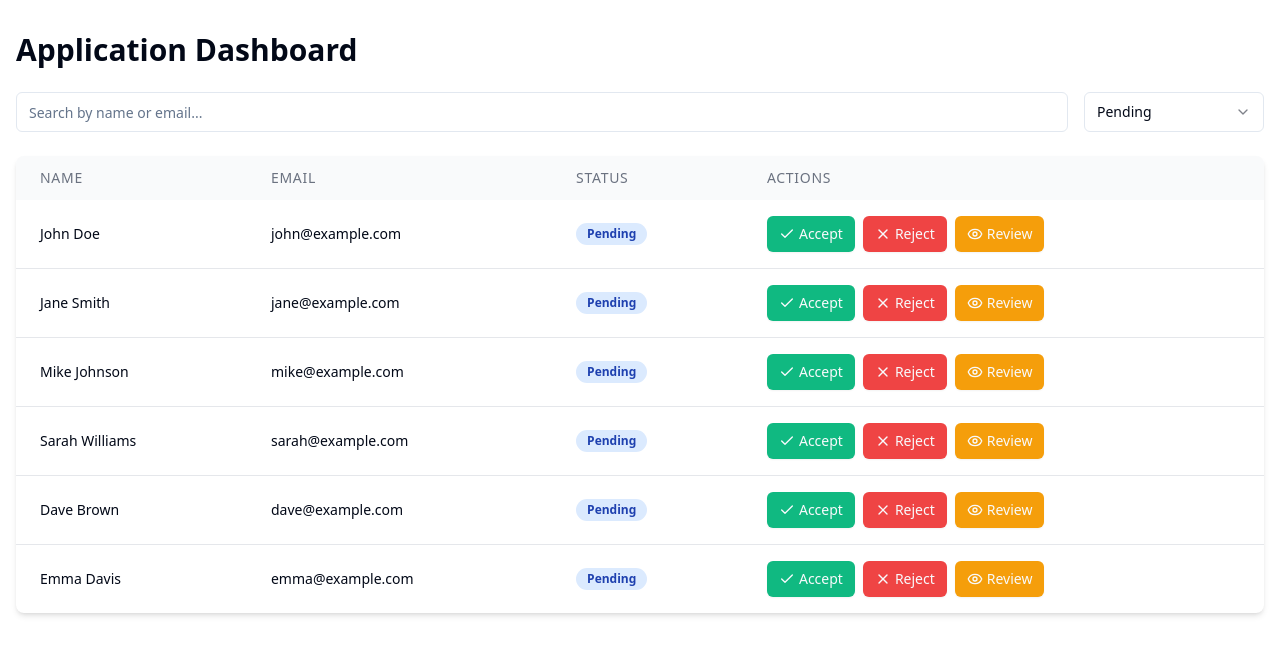
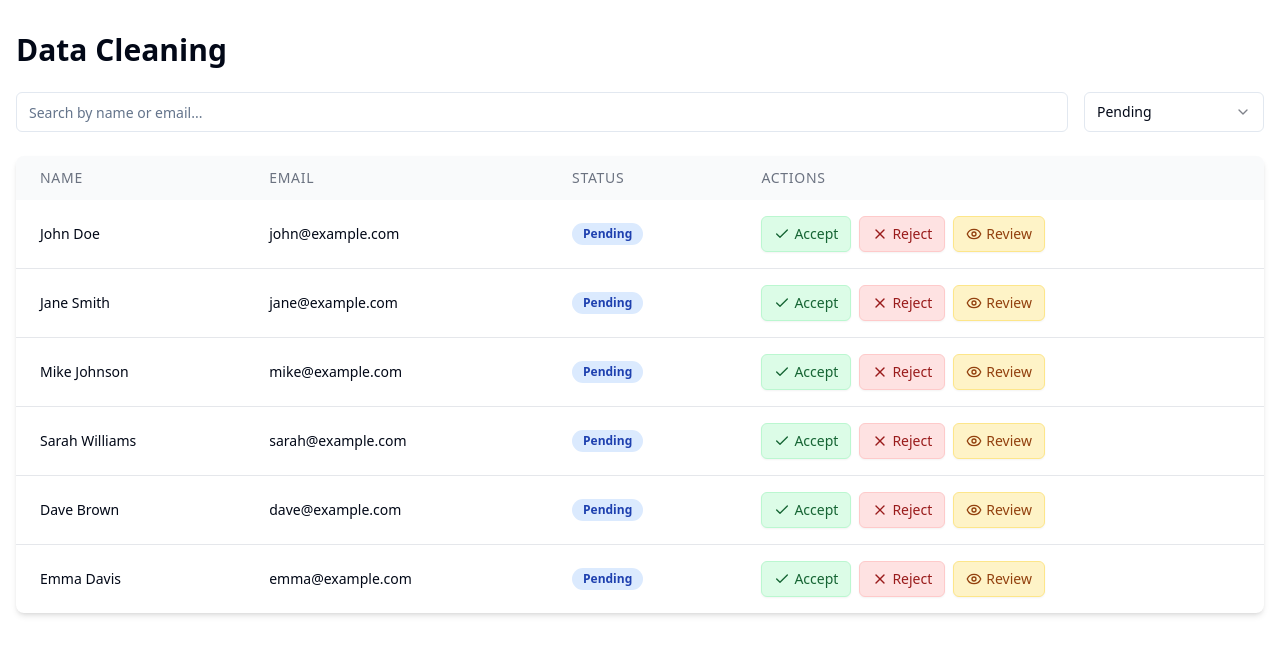
Before and after one commit to WueschJ/data-cleaning-board, a React (Vite) app: page /dashboard in a window 1280 px wide. Shown: the top 654 px of the page. Built offline with nearby package versions, Linux system fonts and the light colour scheme.

Commit message:
Rename Dashboard and style buttons
Rename the Dashboard component to Data Cleaning and apply pastel styling to the action buttons.

```diff
--- a/src/pages/Dashboard.tsx
+++ b/src/pages/Dashboard.tsx
@@ -76,7 +76,7 @@ const Dashboard = () => {
 
   return (
     <div className="container mx-auto px-4 py-8">
-      <h1 className="text-3xl font-bold mb-6">Application Dashboard</h1>
+      <h1 className="text-3xl font-bold mb-6">Data Cleaning</h1>
 
       <div className="flex flex-col md:flex-row gap-4 mb-6">
         <div className="flex-1">
@@ -133,22 +133,21 @@ const Dashboard = () => {
                     <td className="px-6 py-4 whitespace-nowrap flex gap-2">
                       <Button
                         size="sm"
-                        className="bg-success hover:bg-success/90 transition-all shadow-sm flex items-center gap-1"
+                        className="bg-green-100 text-green-800 hover:bg-green-200 border border-green-200 shadow-sm flex items-center gap-1"
                         onClick={() => handleStatusChange(application.id, 'accepted')}
                       >
                         <Check className="h-4 w-4" /> Accept
                       </Button>
                       <Button
                         size="sm"
-                        variant="destructive"
-                        className="transition-all shadow-sm flex items-center gap-1"
+                        className="bg-red-100 text-red-800 hover:bg-red-200 border border-red-200 shadow-sm flex items-center gap-1"
                         onClick={() => handleStatusChange(application.id, 'rejected')}
                       >
                         <X className="h-4 w-4" /> Reject
                       </Button>
                       <Button
                         size="sm"
-                        className="bg-warning hover:bg-warning/90 transition-all shadow-sm flex items-center gap-1"
+                        className="bg-amber-100 text-amber-800 hover:bg-amber-200 border border-amber-200 shadow-sm flex items-center gap-1"
                         onClick={() => handleStatusChange(application.id, 'review')}
                       >
                         <Eye className="h-4 w-4" /> Review
@@ -185,15 +184,14 @@ const Dashboard = () => {
                       <td className="px-6 py-4 whitespace-nowrap flex gap-2">
                         <Button
                           size="sm"
-                          className="bg-success hover:bg-success/90 transition-all shadow-sm flex items-center gap-1"
+                          className="bg-green-100 text-green-800 hover:bg-green-200 border border-green-200 shadow-sm flex items-center gap-1"
                           onClick={() => handleStatusChange(application.id, 'accepted')}
                         >
                           <Check className="h-4 w-4" /> Accept
                         </Button>
                         <Button
                           size="sm"
-                          variant="destructive"
-                          className="transition-all shadow-sm flex items-center gap-1"
+                          className="bg-red-100 text-red-800 hover:bg-red-200 border border-red-200 shadow-sm flex items-center gap-1"
                           onClick={() => handleStatusChange(application.id, 'rejected')}
                         >
                           <X className="h-4 w-4" /> Reject
```
